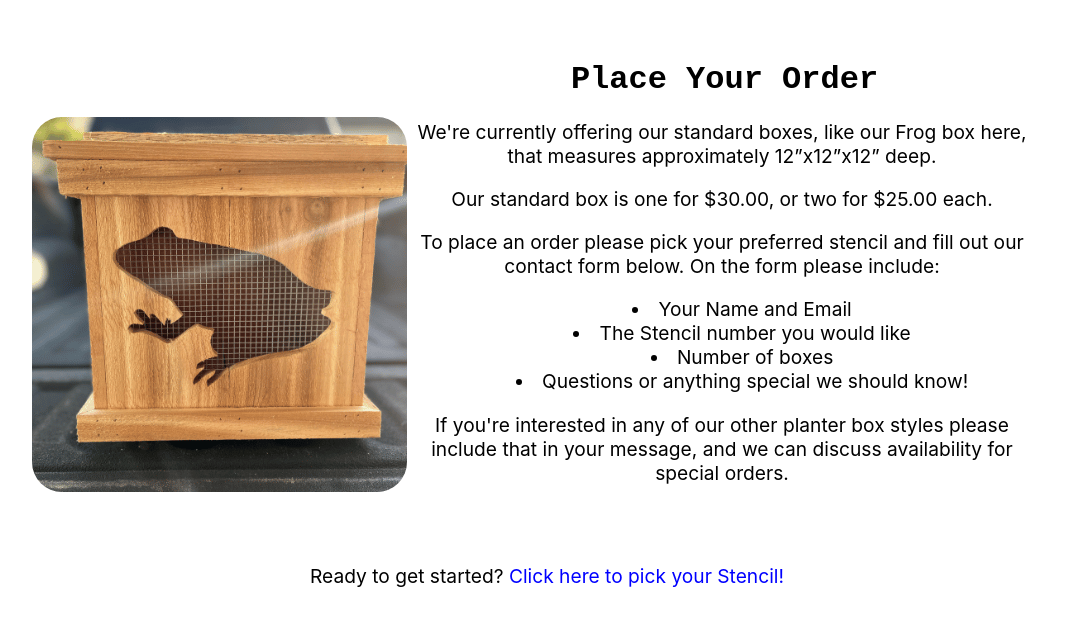
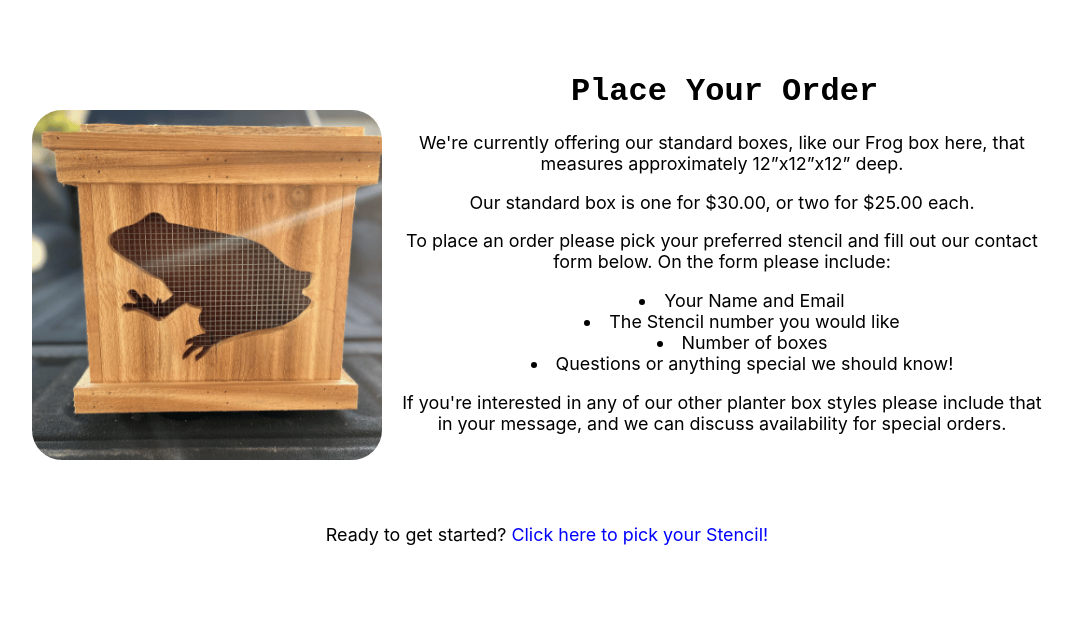
Before and after one commit to Shelcisco/Chucks-Planter-Boxes-, a React (Create React App) app: page /place in a window 1280 px wide. Shown: the top 626 px of the page, without its empty margins (93-1166 px from the left). Built offline with nearby package versions, Linux system fonts and the light colour scheme.

Commit message:
Resize Font/Image in place order section

```diff
--- a/src/index.css
+++ b/src/index.css
@@ -589,11 +589,11 @@ form .form-input {
   .sp,
   .ready,
   .inner-text-box {
-    font-size: 1.2rem;
+    font-size: 1.12rem;
   }
 
   #Bird{
-    height:auto;
+    height:350px;
     width: auto;
   }
 
```
